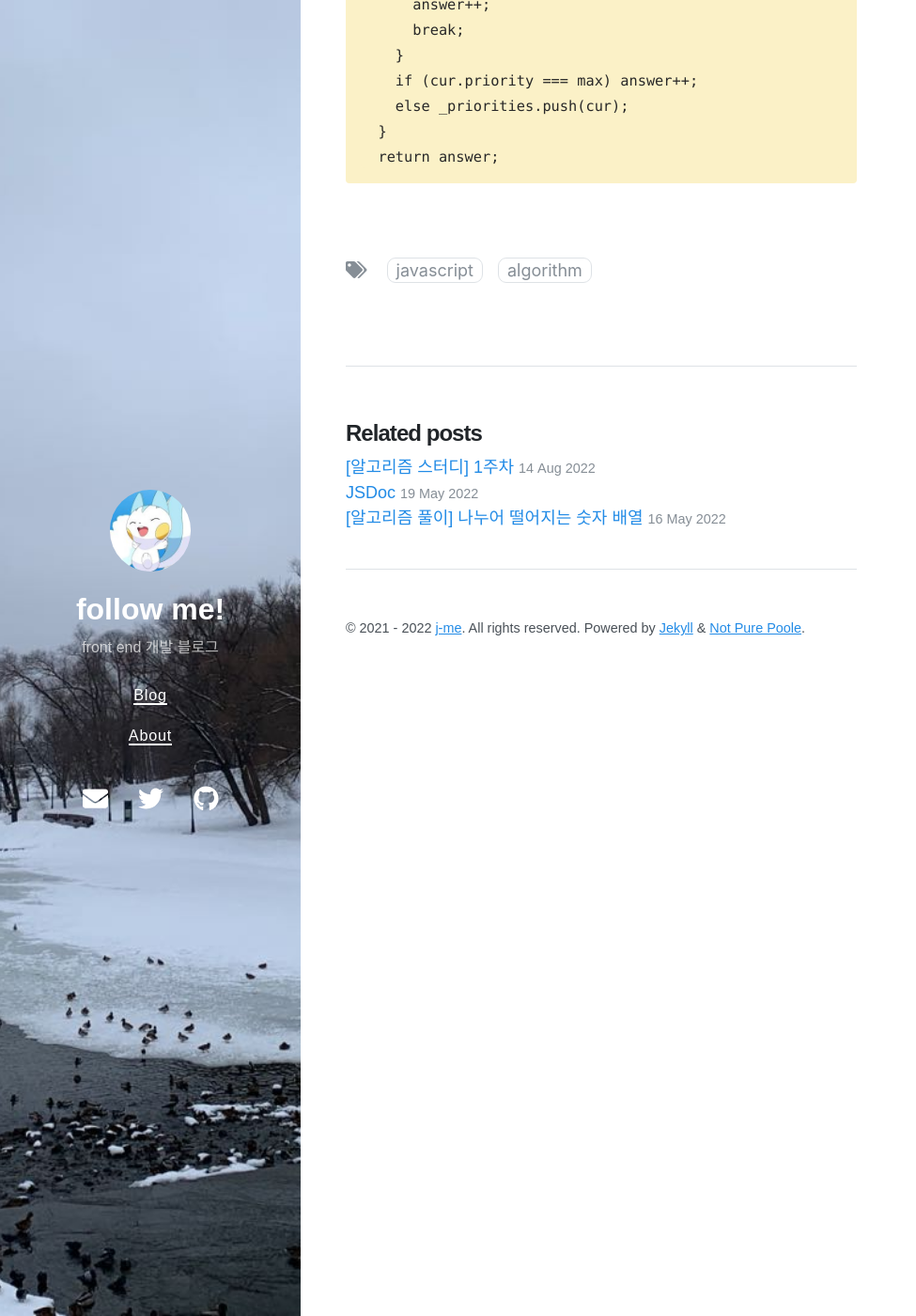
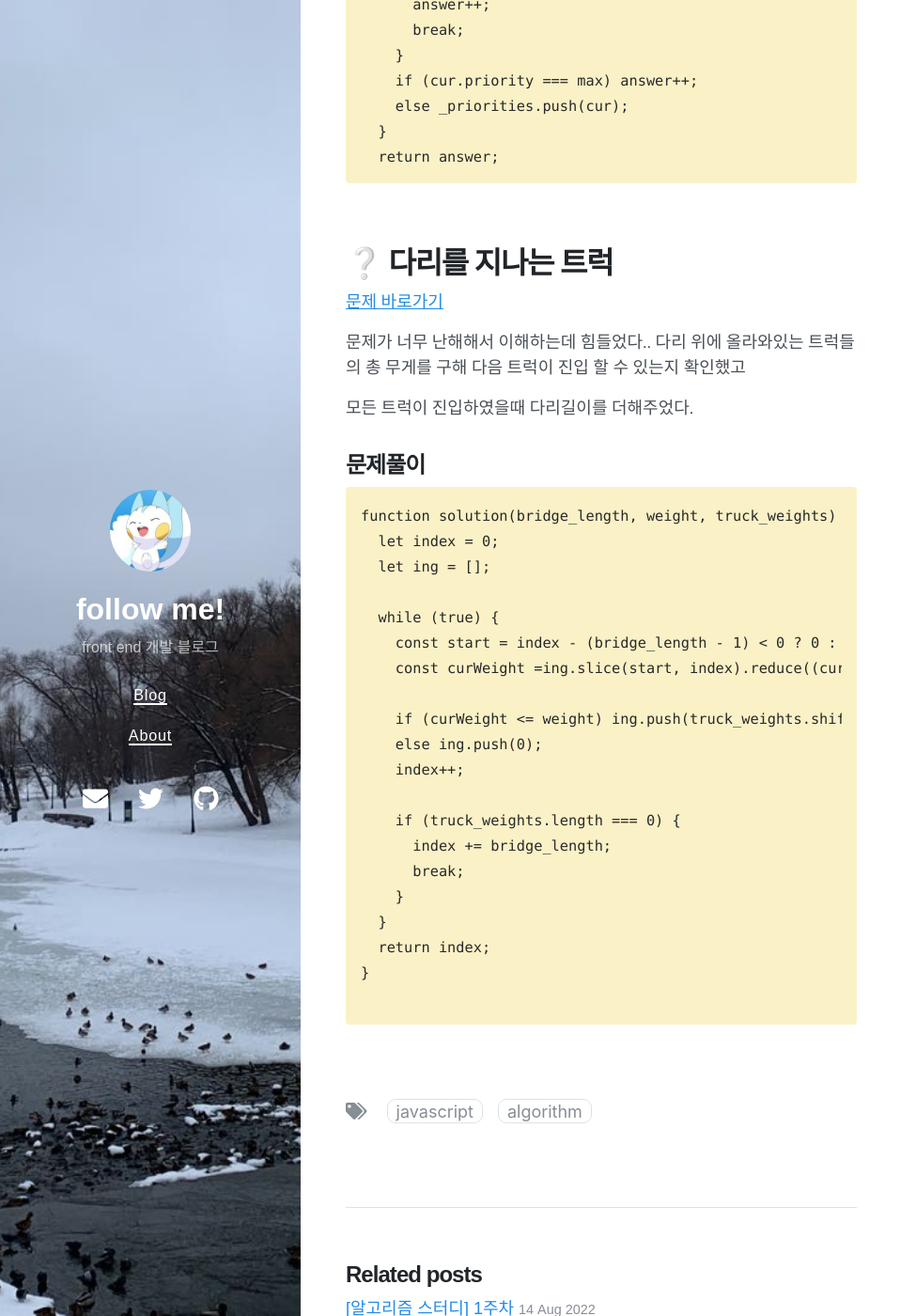
Before and after one commit to micmacbox/micmacbox.github.io, a Jekyll site: the page built from algorithm/_posts/2022-08-16-algorithm_study_week02.md, in a window 1280 px wide and 1400 px high, scrolled down 4020 px. Shown: the whole window at 94% size, without its empty margins (0-975 px from the left). Built offline with Jekyll 4.4.1, drawn with Linux system fonts in a browser that asks for light colours; nearby versions of some CDN libraries.

Commit message:
post fix: 알고리즘 스터디 2주차 문제풀이 추가

````diff
--- a/algorithm/_posts/2022-08-16-algorithm_study_week02.md
+++ b/algorithm/_posts/2022-08-16-algorithm_study_week02.md
@@ -172,3 +172,39 @@ function solution(priorities, location) {
 ```
 
 <br>
+
+# ❔ 다리를 지나는 트럭
+
+[문제 바로가기](https://school.programmers.co.kr/learn/courses/30/lessons/42583)
+
+문제가 너무 난해해서 이해하는데 힘들었다..
+다리 위에 올라와있는 트럭들의 총 무게를 구해 다음 트럭이 진입 할 수 있는지 확인했고
+
+모든 트럭이 진입하였을때 다리길이를 더해주었다.
+
+## 문제풀이
+
+```
+function solution(bridge_length, weight, truck_weights) {
+  let index = 0;
+  let ing = [];
+
+  while (true) {
+    const start = index - (bridge_length - 1) < 0 ? 0 : index - (bridge_length - 1);
+    const curWeight =ing.slice(start, index).reduce((cur, acc) => acc += cur, 0) + truck_weights[0];
+
+    if (curWeight <= weight) ing.push(truck_weights.shift());
+    else ing.push(0);
+    index++;
+
+    if (truck_weights.length === 0) {
+      index += bridge_length;
+      break;
+    }
+  }
+  return index;
+}
+
+```
+
+<br>
````
